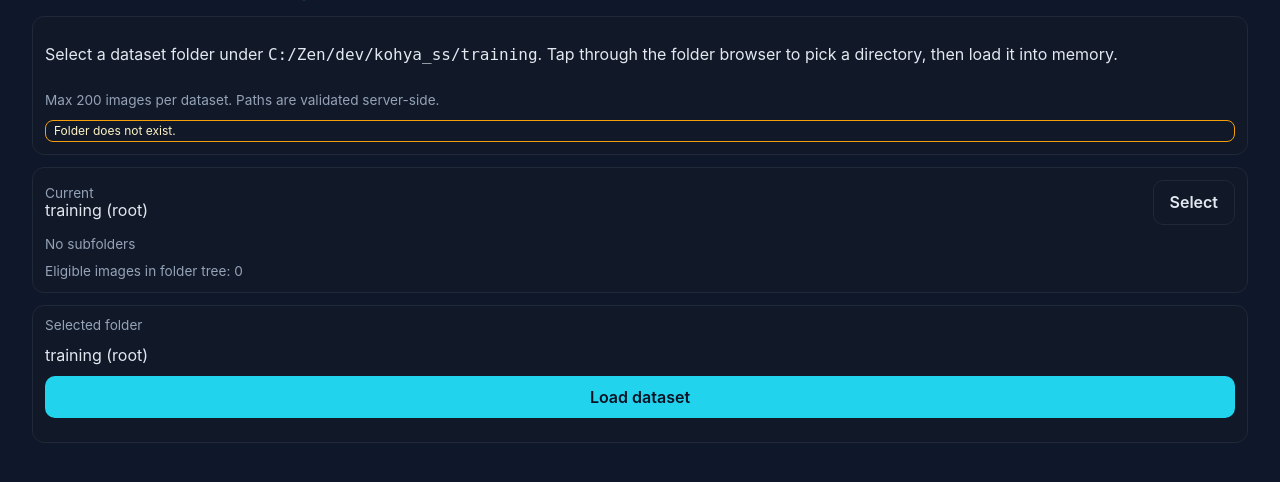
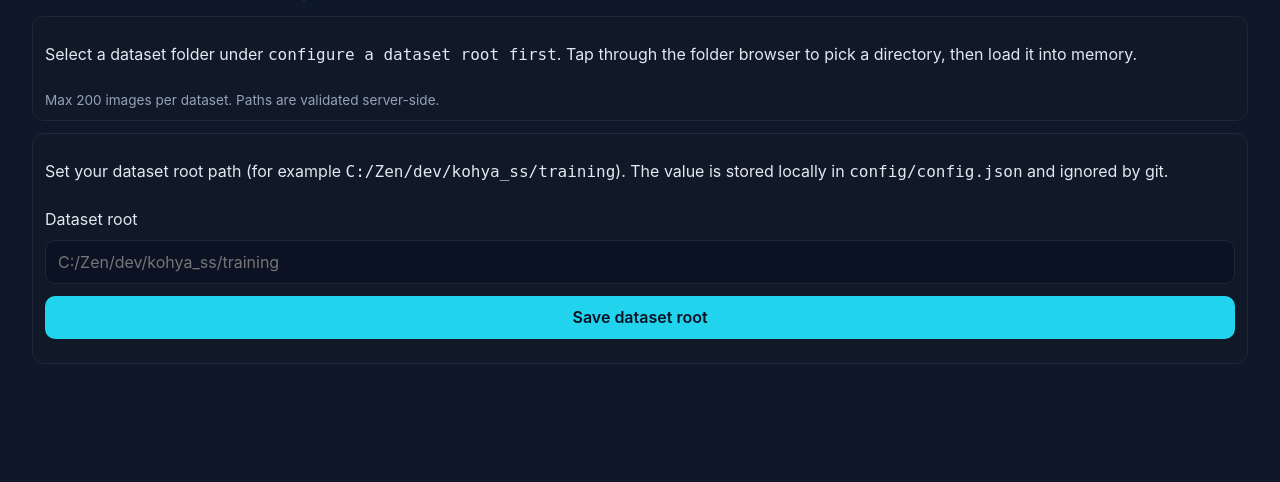
Before and after one commit to sporkins/sdxl-dataset-tag-tidy, a FastAPI app: page / in a window 1280 px wide. Shown: the part 83-565 px from the top of the page. Run offline with FastAPI, Linux system fonts and the light colour scheme; some libraries are stand-ins or nearby versions.

Commit message:
Keep folder browser container intact during navigation

```diff
--- a/app/deps.py
+++ b/app/deps.py
@@ -6,10 +6,8 @@
 from app.services.config_service import ConfigService
 from app.services.dataset_manager import DatasetManager
 
-DATASET_ROOT = Path("C:/Zen/dev/kohya_ss/training")
-
 config_service = ConfigService(base_dir=Path(__file__).resolve().parent.parent / "config")
-dataset_manager = DatasetManager(dataset_root=DATASET_ROOT, config_service=config_service)
+dataset_manager = DatasetManager(config_service=config_service)
 
 
 def get_config_service() -> ConfigService:
--- a/app/static/js/app.js
+++ b/app/static/js/app.js
@@ -69,7 +69,8 @@
     }
     const label = document.getElementById('selected-path-label');
     if (label) {
-      label.textContent = rel || 'training (root)';
+      const rootLabel = hidden?.dataset.rootLabel || 'training (root)';
+      label.textContent = rel || rootLabel;
     }
   }
 });
--- a/app/templates/fragments/picker_browser.html
+++ b/app/templates/fragments/picker_browser.html
@@ -2,11 +2,11 @@
     <div class="row wrap" style="justify-content: space-between;">
         <div>
             <div class="small">Current</div>
-            <div style="word-break: break-all;">{{ browse.current.rel if browse.current.rel else 'training (root)' }}</div>
+            <div style="word-break: break-all;">{{ browse.current.rel if browse.current.rel else dataset_root_label }}</div>
         </div>
         <div class="row" style="gap: 0.35rem;">
             {% if browse.parent.rel != browse.current.rel %}
-            <button class="secondary" hx-get="/?rel={{ browse.parent.rel | urlencode }}" hx-target="#folder-browser" hx-swap="outerHTML">Up</button>
+            <button class="secondary" hx-get="/?rel={{ browse.parent.rel | urlencode }}" hx-target="#folder-browser" hx-swap="innerHTML">Up</button>
             {% endif %}
             <button class="secondary" id="choose-folder" data-rel="{{ browse.current.rel }}">Select</button>
         </div>
@@ -15,7 +15,7 @@
         {% if browse.dirs %}
             {% for d in browse.dirs %}
             {% set child_rel = browse.current.rel ~ '/' ~ d.name if browse.current.rel else d.name %}
-            <button class="secondary" hx-get="/?rel={{ child_rel | urlencode }}" hx-target="#folder-browser" hx-swap="outerHTML">{{ d.name }}</button>
+            <button class="secondary" hx-get="/?rel={{ child_rel | urlencode }}" hx-target="#folder-browser" hx-swap="innerHTML">{{ d.name }}</button>
             {% endfor %}
         {% else %}
             <div class="small">No subfolders</div>
--- a/app/templates/picker.html
+++ b/app/templates/picker.html
@@ -3,23 +3,38 @@
 {% block content %}
 <section class="stack">
     <div class="card stack">
-        <p>Select a dataset folder under <code>C:/Zen/dev/kohya_ss/training</code>. Tap through the folder browser to pick a directory, then load it into memory.</p>
+        <p>Select a dataset folder under <code>{{ dataset_root or 'configure a dataset root first' }}</code>. Tap through the folder browser to pick a directory, then load it into memory.</p>
         <div class="small">Max 200 images per dataset. Paths are validated server-side.</div>
         {% if error_message %}
         <div class="badge warn">{{ error_message }}</div>
         {% endif %}
     </div>
-    <input type="hidden" id="selected-rel" name="rel" value="{{ dataset_rel or browse.current.rel }}">
+
+    {% if not dataset_root %}
+    <div class="card stack">
+        <p>Set your dataset root path (for example <code>C:/Zen/dev/kohya_ss/training</code>). The value is stored locally in <code>config/config.json</code> and ignored by git.</p>
+        <form class="stack" hx-post="/api/config/dataset-root" hx-target="#dataset-root-status" hx-swap="innerHTML" hx-on::after-request="if(event.detail.successful){ window.location.reload(); }">
+            <label for="dataset-root-input">Dataset root</label>
+            <input id="dataset-root-input" type="text" name="dataset_root" placeholder="C:/Zen/dev/kohya_ss/training" required>
+            <button type="submit">Save dataset root</button>
+        </form>
+        <div id="dataset-root-status" class="small"></div>
+    </div>
+    {% endif %}
+
+    {% if dataset_root %}
+    <input type="hidden" id="selected-rel" name="rel" value="{{ dataset_rel or browse.current.rel }}" data-root-label="{{ dataset_root_label }}">
     <div id="folder-browser">
         {% include "fragments/picker_browser.html" %}
     </div>
     <div class="card stack">
         <div class="small">Selected folder</div>
-        <div id="selected-path-label">{{ dataset_rel or browse.current.rel or 'training (root)' }}</div>
+        <div id="selected-path-label">{{ dataset_rel or browse.current.rel or dataset_root_label }}</div>
         <form class="stack" hx-post="/api/dataset/load" hx-target="#load-result" hx-include="#selected-rel" hx-on::after-request="if(event.detail.successful){ window.location='/dataset'; }">
             <button type="submit">Load dataset</button>
         </form>
         <div id="load-result" class="small"></div>
     </div>
+    {% endif %}
 </section>
 {% endblock %}
--- a/config/config.json
+++ b/config/config.example.json
@@ -1,4 +1,5 @@
 {
+  "dataset_root": "",
   "thumbnail_cache": {
     "enabled": false,
     "mode": "disk",
```
Also changed, not shown: app/routes/api.py (+24 -0 lines), app/routes/html.py (+13 -3 lines), app/services/config_service.py (+18 -3 lines), app/services/dataset_manager.py (+23 -5 lines), docs/API.md (+1 -1 lines), docs/SPEC.md (+2 -2 lines), tests/test_dataset_manager.py (added, +28 -0 lines), README.md, config/undesired_tags.example.json (renamed from config/undesired_tags.json), 1 other file.
